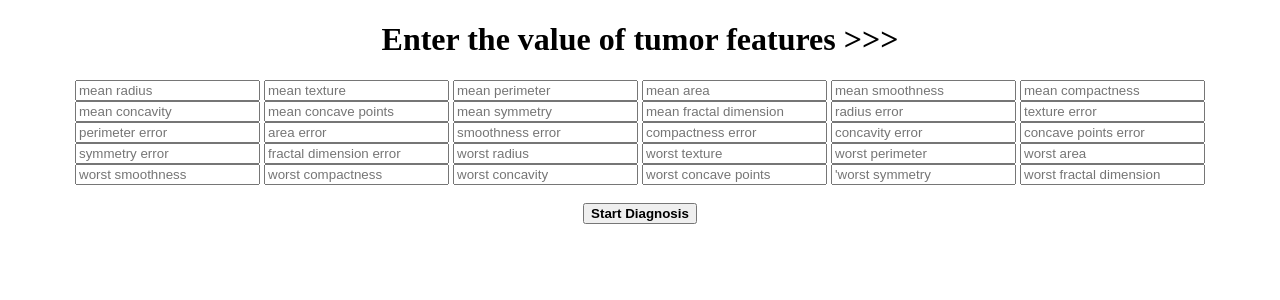
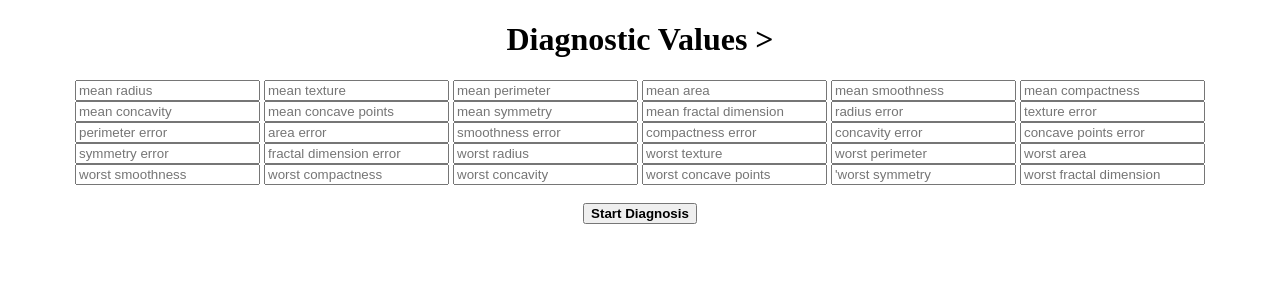
Before and after one commit to Nipun79/Breast_cancer_prediction, a Flask app: page / in a window 1280 px wide. Shown: the top 300 px of the page. Run offline with Flask 2, Linux system fonts and the light colour scheme; parts of the project's set-up code (start-up, migrations or seed data) failed here and were passed over.

Commit message:
Update index.html

```diff
--- a/templates/index.html
+++ b/templates/index.html
@@ -45,7 +45,7 @@
     <!-- Get input for predict the cancer -->
     <center>
     <form action="{{ url_for('predict')}}"method="post">
-        <h1>Enter the value of tumor features >>></h1>
+        <h1> Diagnostic Values ></h1>
 
     	<input type="text" name="mean_radius" placeholder="mean radius" required="required" />
         <input type="text" name="mean_texture" placeholder="mean texture" required="required" />
```
